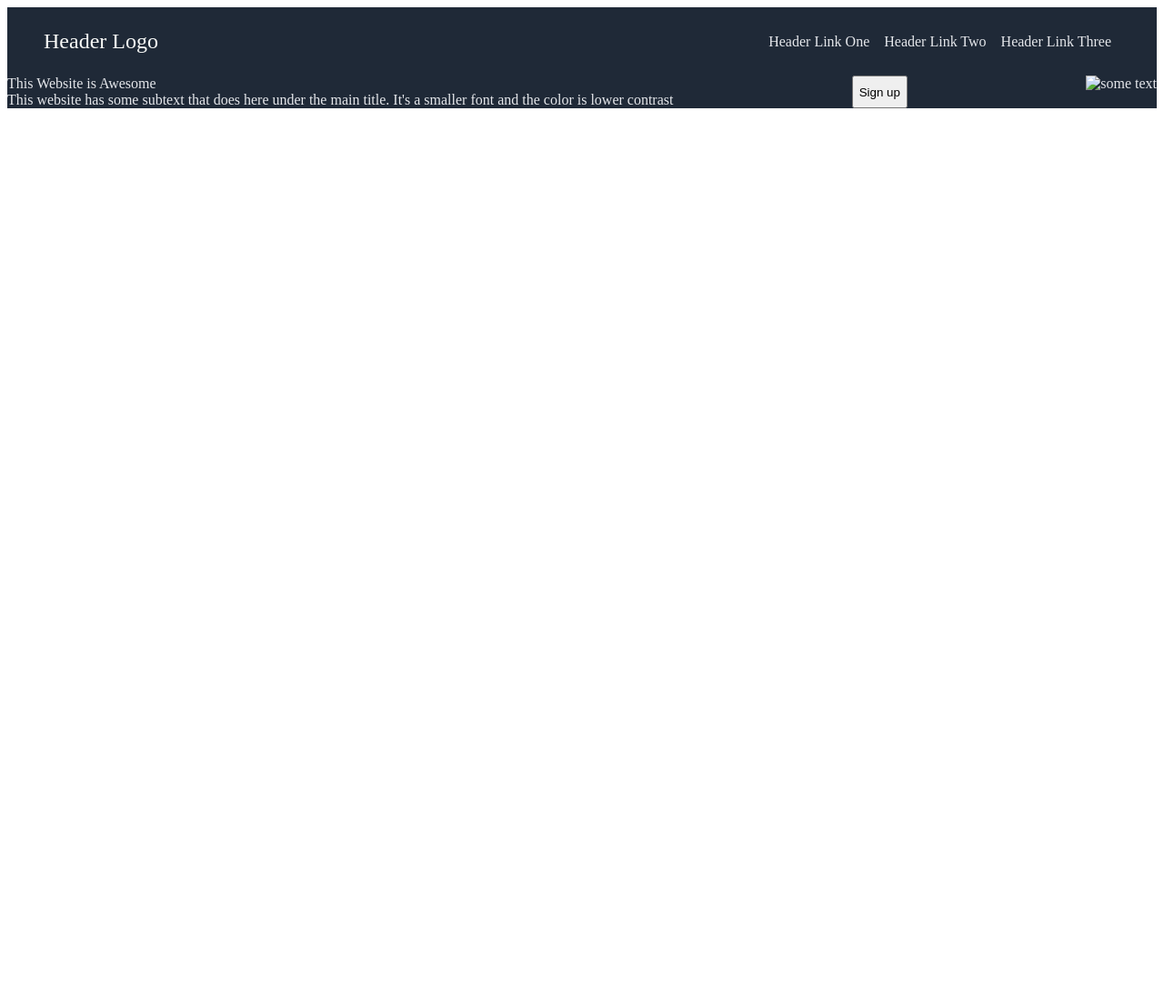
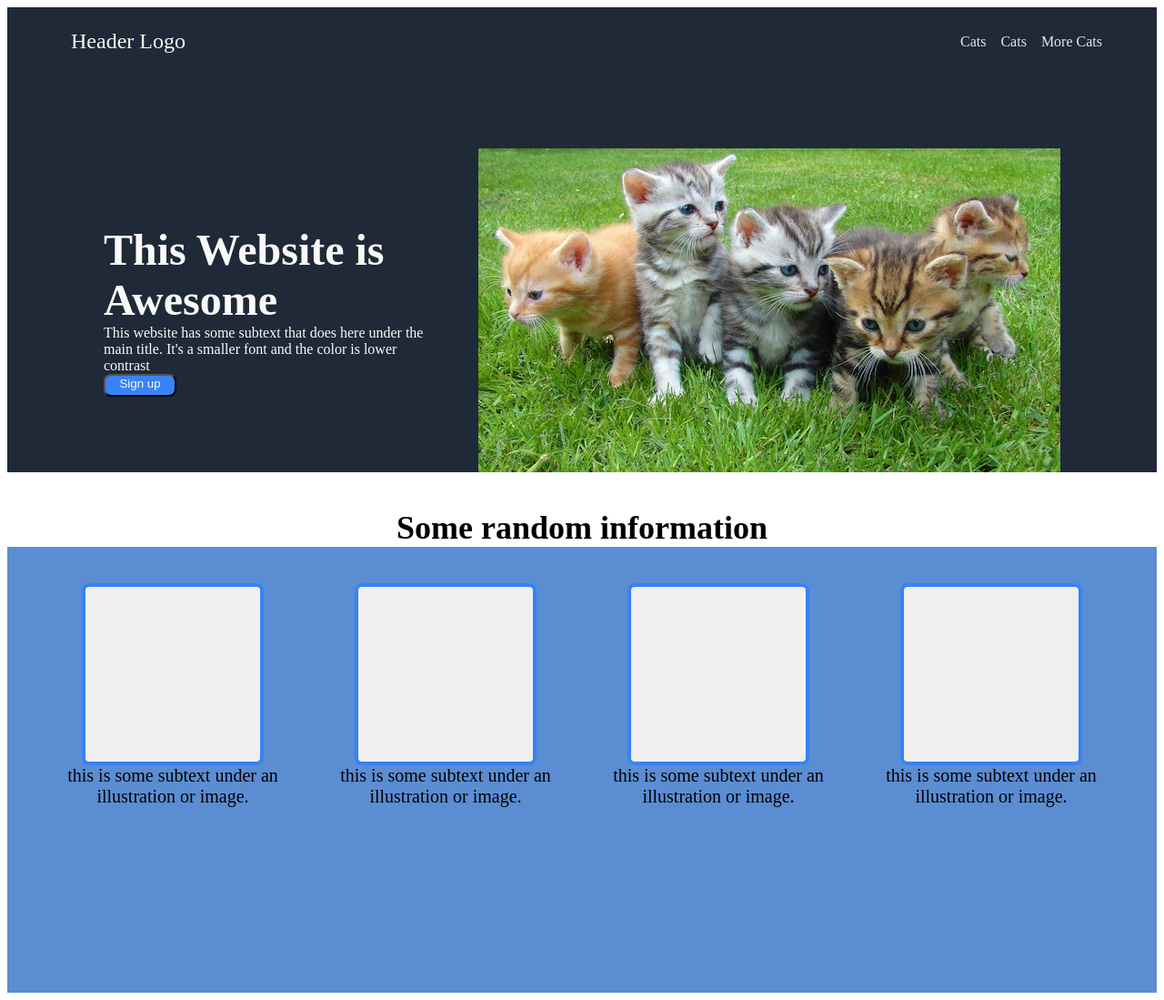
Before and after one commit to Scottjm26/Landing-Page, a plain HTML site: page index.html in a window 1280 px wide. Shown: the whole page at 91% size. Before the commit the page ends 800 px from the top, so only its background shows below. Drawn offline with Linux system fonts and the light colour scheme.

Commit message:
Added two new sections to webpage

```diff
--- a/index.html
+++ b/index.html
@@ -1,5 +1,6 @@
 <!DOCTYPE html>
 <html lang="en">
+
 <head>
     <meta charset="UTF-8">
     <meta http-equiv="X-UA-Compatible" content="IE=edge">
@@ -7,16 +8,17 @@
     <title>Document</title>
     <link rel="stylesheet" href="style.css">
 </head>
+
 <body>
-<div class="webpage">
+
         <div class="header">
             <ul class="left-links">
                 Header Logo
             </ul>
             <ul class="right-links">
-          <a href="#">Header Link One</a>
-          <a href="#">Header Link Two</a>
-          <a href="#">Header Link Three</a>
+                <a href="#">Cats</a>
+                <a href="#">Cats</a>
+                <a href="#">More Cats</a>
             </ul>
         </div>
 
@@ -24,18 +26,40 @@
         <div class="website-container">
             <div class="website-container2">
                 <div class="website-1">This Website is Awesome</div>
-            <div= class="website-text">This website has some subtext that does here under the main title. It's a smaller font and the color is lower contrast</div>
-            <button class="sign-up"> Sign up</button>
-            <img src="" alt="some text">
+                <div class="website-text">This website has some subtext that does here under the main title. It's a
+                    smaller font and the color is lower contrast</div>
+
+                <div class="button"></div><button class="sign-up"> Sign up</button></div>
+                <img class="image" src="./meme.jpg" alt="some text">
             </div>
 
+        </div>
+    </div>
+    <div class="random-information">Some random information</div>
+    <div class="box">
+        <div class="box-container">
+            <div><button class="buttons"></button></div>
+            <div class="text">this is some subtext under an illustration or image.</div>
+        </div>
+
+        <div class="box-container">
+            <div><button class="buttons"></button></div>
+            <div class="text">this is some subtext under an illustration or image.</div>
+        </div>
+        <div class="box-container">
+            <div><button class="buttons"></button></div>
+            <div class="text">this is some subtext under an illustration or image.</div>
+        </div>
+        <div class="box-container">
+            <div><button class="buttons"></button></div>
+            <div class="text"> this is some subtext under an illustration or image.</div>
 
     </div>
-        <div class ="random-information"></div>
-        <div class ="quote"></div>
-        <div class ="calltoaction"></div>
-        <div class ="footer"></div>
+    <div class="quote"></div>
+    <div class="calltoaction"></div>
+    <div class="footer"></div>
     </div>
-</div>
+
 </body>
+
 </html>
--- a/style.css
+++ b/style.css
@@ -1,35 +1,111 @@
-.header{
-    display:flex;
-    justify-content: space-between;
+.header {
+    display: flex;
+    justify-content:space-between;
     font-size: 24px;
     color: #f9faf8;
     background-color: #1f2937;
+    padding-bottom: 80px;
+    padding-left: 30px;
+    }
+
+.right-links {
+    display: flex;
+    align-items: center;
+    justify-content: center;
+    padding-right: 60px;
+    gap: 16px;
+    color: #e5e7eb;
+    font-size: 16px;
 }
-.right-links{
-    display:flex;
+
+.website-container {
+    display: flex;
+    justify-content: center;
     align-items: center;
-    gap:16px;
-    padding-right: 50px;
-    color: #e5e7eb;
-    font-size:16px;
+    gap: 52px;
+    flex-wrap: wrap;
+    background-color: #1f2937;
+    color: #f9faf8;
 }
-.website-container{
+
+.website-1{
+    font-size: 48px;
+    font-weight: bold;
+}
+
+.website-container2 {
     display: flex;
-    background-color:#1f2937;
-    color:#e5e7eb;
     justify-content: space-between;
+    flex-direction: column;
+    width: 360px;
+}
+
+.sign-up{
+    align-self: flex-start;
+    display: flex;
+    justify-content: space-around;
+    background-color: #3882f6 ;
+    color:#f9faf8;
+    height: 25px;
+    width: 80px;
+    border-radius: 8px;
+    cursor: pointer;
+}
+
+.random-information{
+    display: flex;
+    justify-content: center;
+    font-weight: 800;
+    font-size: 36px;
+    padding-top: 40px;
+}
+
+.box{
+    display: grid;
+    grid-template-columns: repeat(auto-fill, 250px);
+    justify-content: center;
+    flex-wrap: wrap;
+    flex-direction: row;
+    padding-top: 40px;
+    gap: 50px;
+    background-color: #5b8dd3;
+
 
 
 }
-.website-container2{
+.box-container{
     display: flex;
-    justify-content: space-between;
     flex-direction: column;
-}
+    align-items: center;
 
 
 
+
+
+}
+.buttons{
+
+    border: 4px solid #3882f6;
+    border-radius: 8px;
+    cursor: pointer;
+    width: 200px;
+    height: 200px;
+
+
+
+
+}
+
+.text{
+    min-width: 10px;
+    height:200px;
+    font-size: 20px;
+    text-align: center;
+}
+
 a {
-	text-decoration: none; /* remove underline */
-	color: inherit; /* remove blue */
+    text-decoration: none;
+    /* remove underline */
+    color: inherit;
+    /* remove blue */
 }
```
Also changed, not shown: meme.jpg (added). Lines whose indentation alone changed are shown as unchanged.
